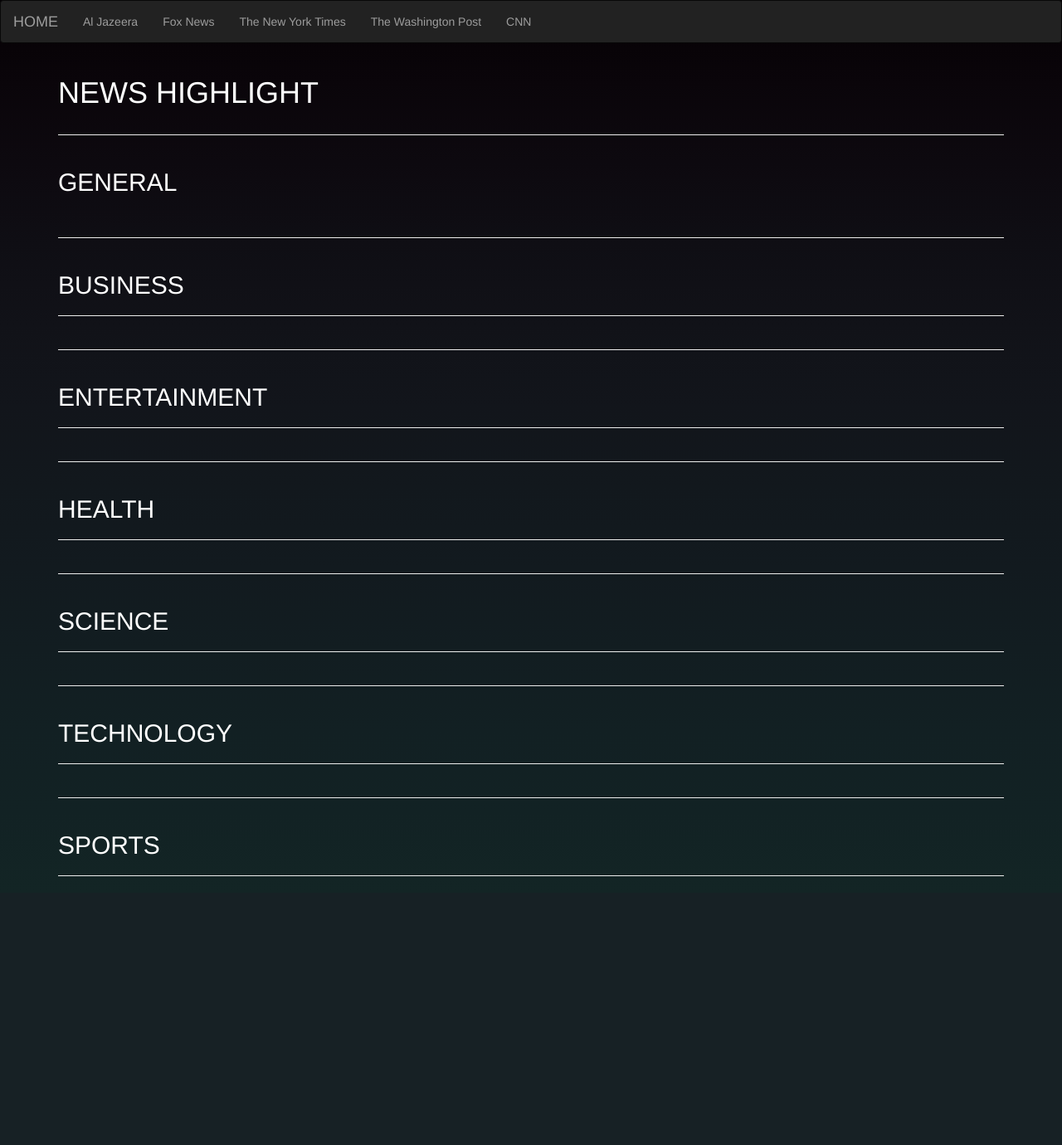
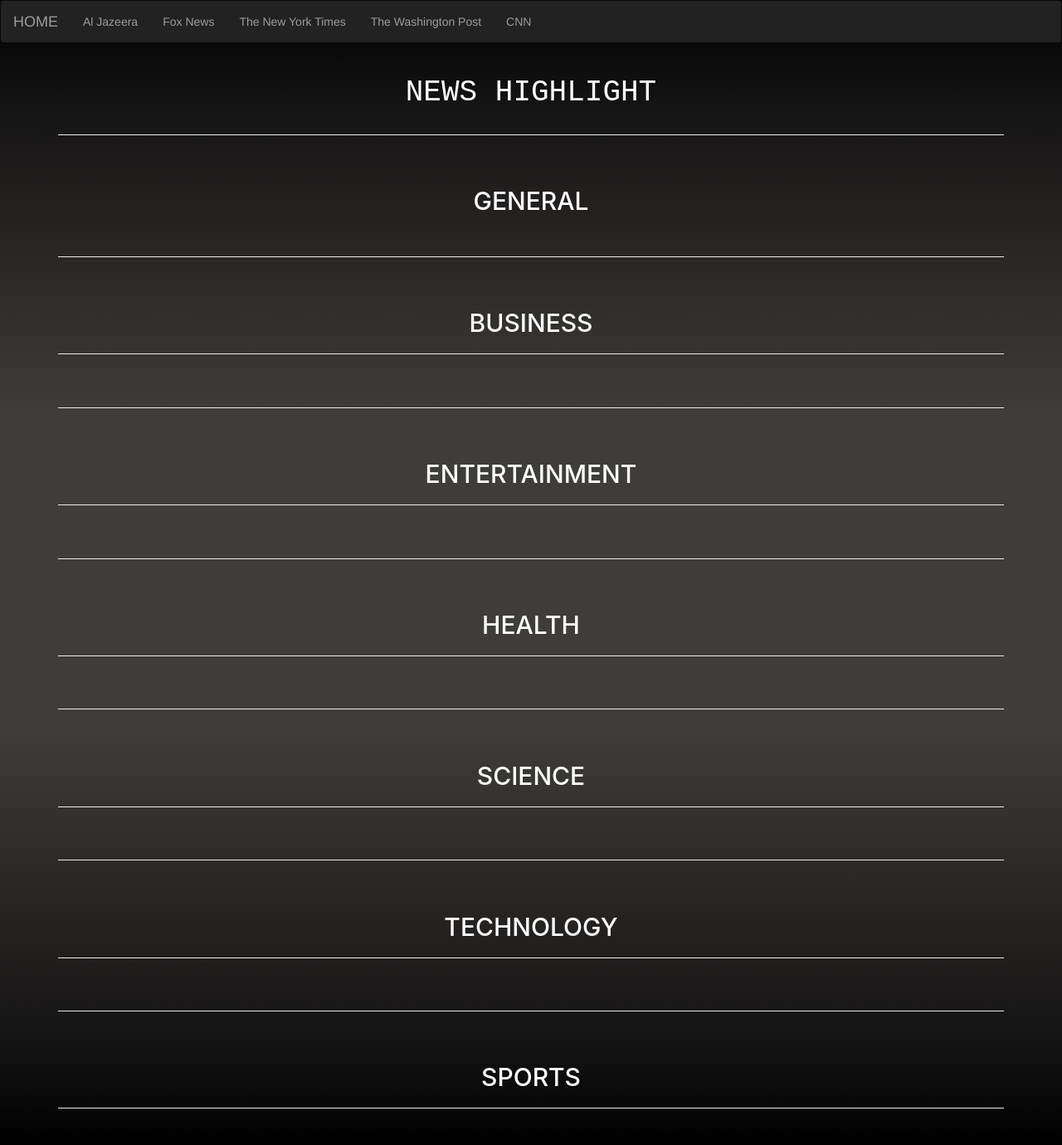
Before and after one commit to badruu/news, a Flask app: template app/Templates/index.html in a window 1280 px wide. Shown: the whole page at 83% size. Before the commit the page ends 1056 px from the top, so only its background shows below. Run offline with Flask 2, Linux system fonts and the light colour scheme; the template is opened without the code that fills it, so the values that code supplies are empty; parts of the project's set-up code (start-up, migrations or seed data) failed here and were passed over; some libraries are stand-ins or nearby versions.

Commit message:
add css styles

```diff
--- a/app/static/css/index.css
+++ b/app/static/css/index.css
@@ -1,5 +1,39 @@
 body
 {
-    background-image: linear-gradient(to bottom, #050003, #0a050a, #0d090f, #0f0e14, #111218, #12151b, #12181d, #121a1f, #121d21, #122023, #122224, #132525);
-    color: #fff;
+    background-image: linear-gradient(to bottom, #000000, #151414, #232120, #302f2d, #3e3d3a, #3e3d3a, #3e3d3a, #3e3d3a, #302f2d, #232120, #151414, #000000);
+    color: white;
 }
+#header
+{
+    border: #fff;
+    border-width: 20px;
+    text-align: center;
+    font-family: 'Courier New', Courier, monospace;
+}
+#general
+{
+    box-shadow: #000000;
+    text-align: center;
+    padding-top: 2%;
+    font-family: -apple-system, BlinkMacSystemFont, 'Segoe UI', Roboto, Oxygen, Ubuntu, Cantarell, 'Open Sans', 'Helvetica Neue', sans-serif;
+
+}
+#source
+{
+    text-align: right;
+    font-family: sans-serif;
+    font-size: large;
+}
+#description
+{
+    text-align: left;
+    font-family: sans-serif;
+    font-size: large;
+}
+#business
+{
+    text-align: center;
+    padding-top: 2%;
+    padding-bottom: 2%;
+    font-family: -apple-system, BlinkMacSystemFont, 'Segoe UI', Roboto, Oxygen, Ubuntu, Cantarell, 'Open Sans', 'Helvetica Neue', sans-serif;
+}
```
